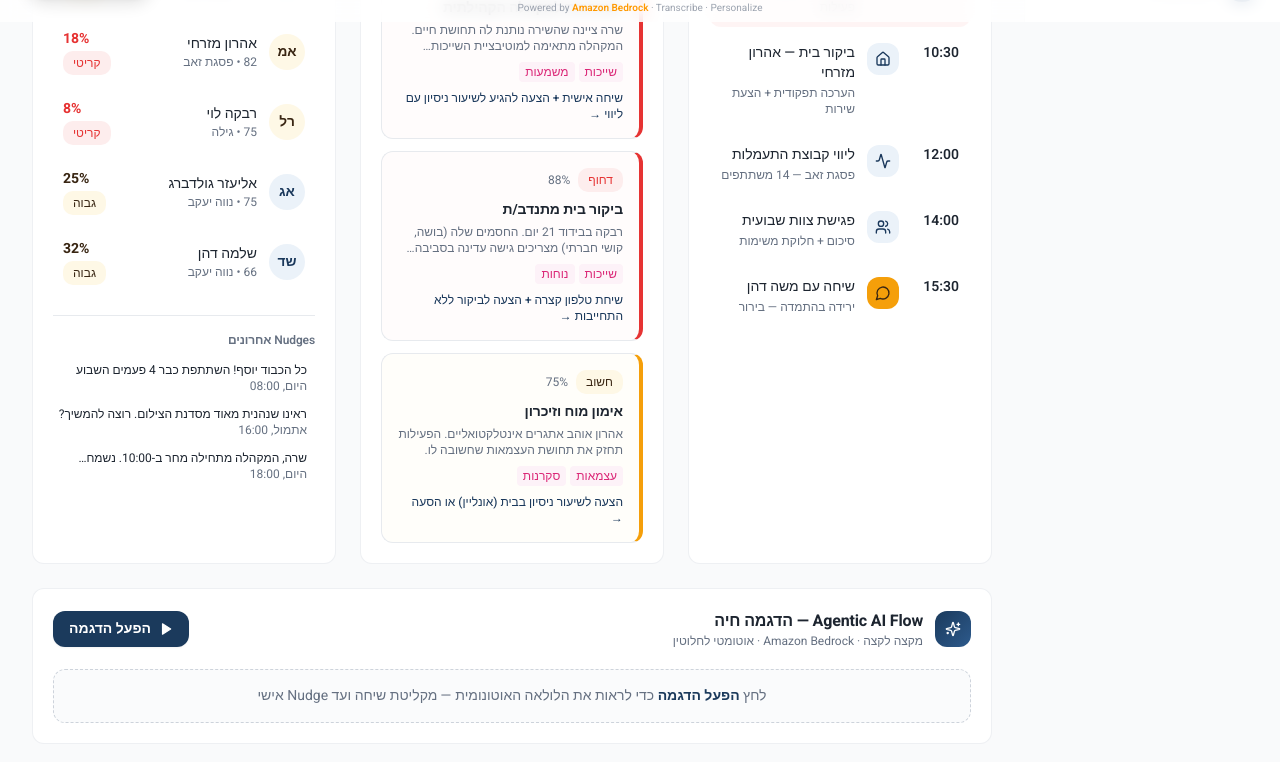
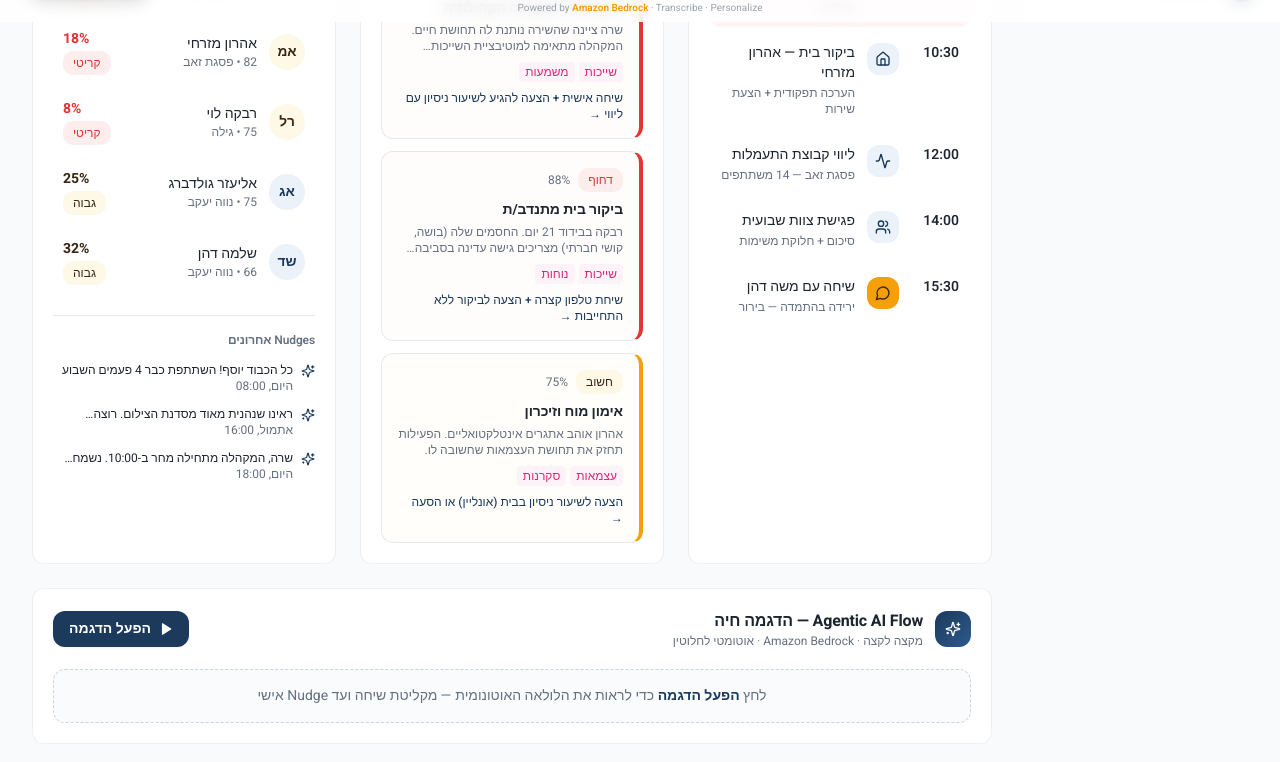
Before and after one commit to AVI1840/sal-ishi-v2, a React (Vite) app: page /#/coordinator in a window 1280 px wide. Shown: the part 778-1540 px from the top of the page. Built offline with nearby package versions, Linux system fonts and the light colour scheme; no server answers; the HTML template or start-up script is replaced by a standard one.

Commit message:
polish: replace emoji rendering with lucide icons in coordinator nudges section

```diff
--- a/src/pages/coordinator/CoordinatorDashboard.tsx
+++ b/src/pages/coordinator/CoordinatorDashboard.tsx
@@ -213,7 +213,7 @@ export default function CoordinatorDashboard() {
             <h4 className="text-xs font-semibold text-muted-foreground mb-2">Nudges אחרונים</h4>
             {NUDGES.slice(0, 3).map((n) => (
               <div key={n.id} className="flex items-start gap-2 py-1.5">
-                <span className="text-sm">{n.emoji}</span>
+                <Sparkles className="w-3.5 h-3.5 text-primary mt-0.5 shrink-0" />
                 <div className="flex-1 min-w-0">
                   <p className="text-xs text-foreground line-clamp-1">{n.message}</p>
                   <p className="text-xs text-muted-foreground">{n.sentAt}</p>
```
